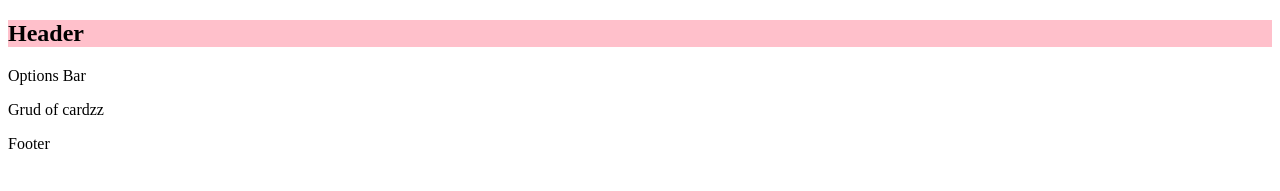
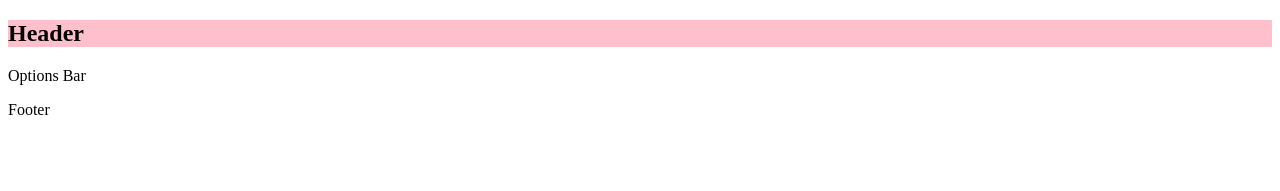
Before and after one commit to subject026/favourite-fonts, a React (Create React App) app: page / in a window 1280 px wide. Shown: the top 191 px of the page. Built offline with nearby package versions, Linux system fonts and the light colour scheme.

Commit message:
adjusted folder structure

```diff
--- a/src/App.js
+++ b/src/App.js
@@ -1,29 +1,19 @@
 import React from "react";
 import { ThemeProvider } from "styled-components";
 
-import Header from "./Header";
-import OptionsBar from "./OptionsBar";
-import CardGrid from "./CardGrid";
-import Footer from "./Footer";
+import Header from "./components/Header";
+import OptionsBar from "./components/OptionsBar";
+import Footer from "./components/Footer";
 
-const theme = {
-  color1: "blue"
-};
-
-// const Example = styled.h1`
-//   ${({ theme: { color1 } }) => css`
-//     font-size: 50px;
-//     color: ${color1};
-//   `}
-// `;
+import { Theme, CardGrid } from "./styled-components";
 
 class App extends React.Component {
   render() {
     return (
-      <ThemeProvider theme={theme}>
+      <ThemeProvider theme={Theme}>
         <Header />
         <OptionsBar />
-        <CardGrid />
+        <CardGrid>{/* Some cards here */}</CardGrid>
         <Footer />
       </ThemeProvider>
     );
--- a/src/CardGrid/index.js
+++ /dev/null
@@ -1,11 +0,0 @@
-import React from "react";
-
-const CardGrid = props => {
-  return (
-    <div>
-      <p>Grud of cardzz</p>
-    </div>
-  );
-};
-
-export default CardGrid;
--- /dev/null
+++ b/src/styled-components/index.js
@@ -0,0 +1,20 @@
+import styled from "styled-components";
+import { css } from "styled-components";
+
+export const Theme = {
+  color1: "blue"
+};
+
+export const CardGrid = styled.section``;
+
+export const FontCard = styled.div`
+  ${({ fontFamily }) => {
+    const family = fontFamily.replace(/ /g, "+");
+    const url = `https://fonts.googleapis.com/css?family=${family}`;
+    return css`
+    @import url('${url}');
+    font-size: 30px;
+    font-family: ${fontFamily};
+  `;
+  }}
+`;
```
Also changed, not shown: src/components/Footer/index.js (renamed from src/Footer/index.js), src/components/Header/index.js (renamed from src/Header/index.js), src/components/OptionsBar/index.js (renamed from src/OptionsBar/index.js).
